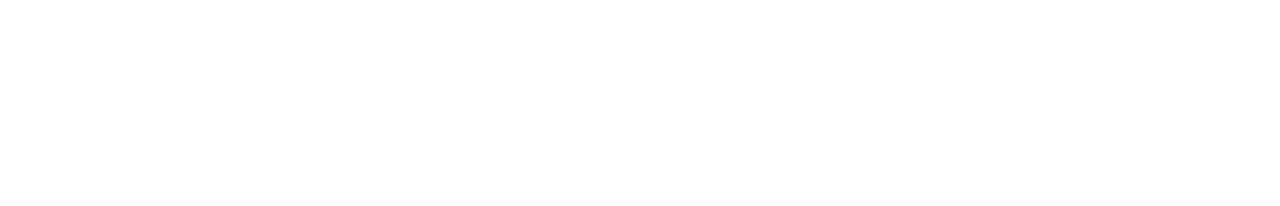
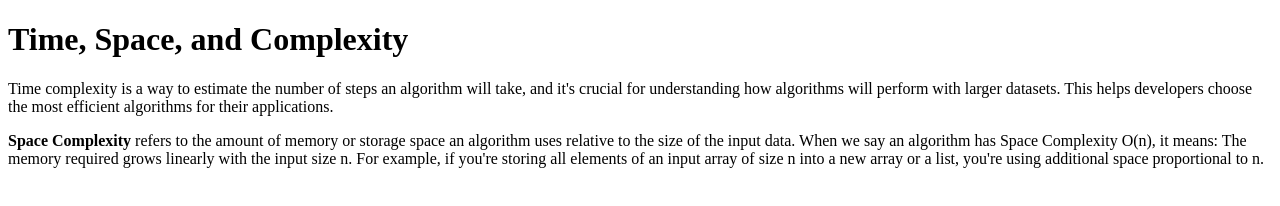
Before and after one commit to acciojob/time-and-space-complexity-praanjal7, a website: page main.html in a window 1280 px wide. Drawn offline with Linux system fonts and the light colour scheme.

Commit message:
created a submission

```diff
--- a/main.html
+++ b/main.html
@@ -8,6 +8,13 @@
 
 <body>
 	<!-- the entire body must be written by student -->
+	<h1>Time, Space, and Complexity</h1>
+	<p> Time complexity is a way to estimate the number of steps an algorithm will take, and it's crucial for understanding how algorithms will perform with larger datasets. This helps developers choose the most efficient algorithms for their applications. </p>
+	<p><b>Space Complexity</b> refers to the amount of memory or storage space an algorithm uses relative to the size of the input data.
+	When we say an algorithm has Space Complexity O(n), it means:
+	The memory required grows linearly with the input size n.
+	For example, if you're storing all elements of an input array of size n into a new array or a list, you're using additional space proportional to n.
+	</p>
     <script type="text/javascript" src="./script.js">
 </script>
 
```
